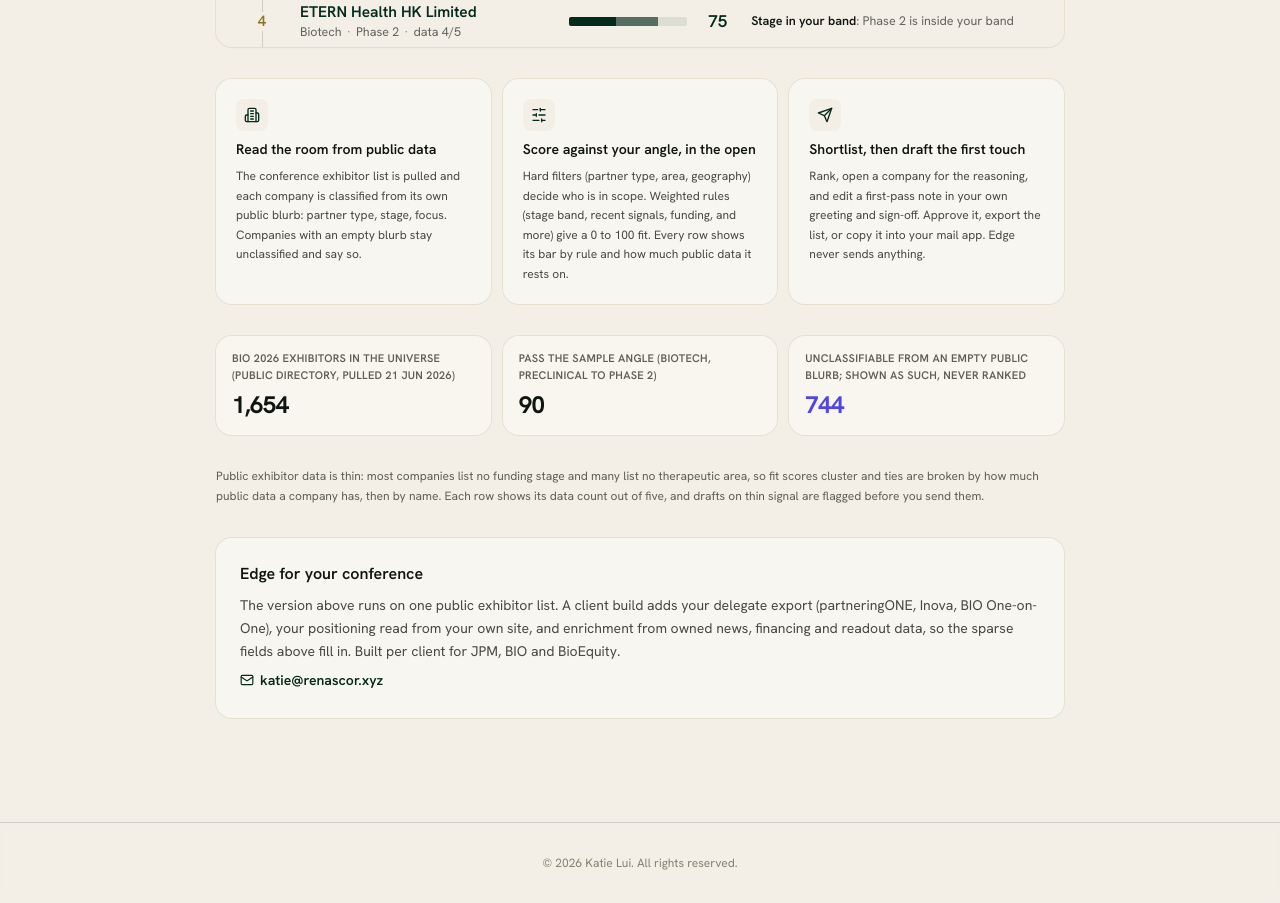
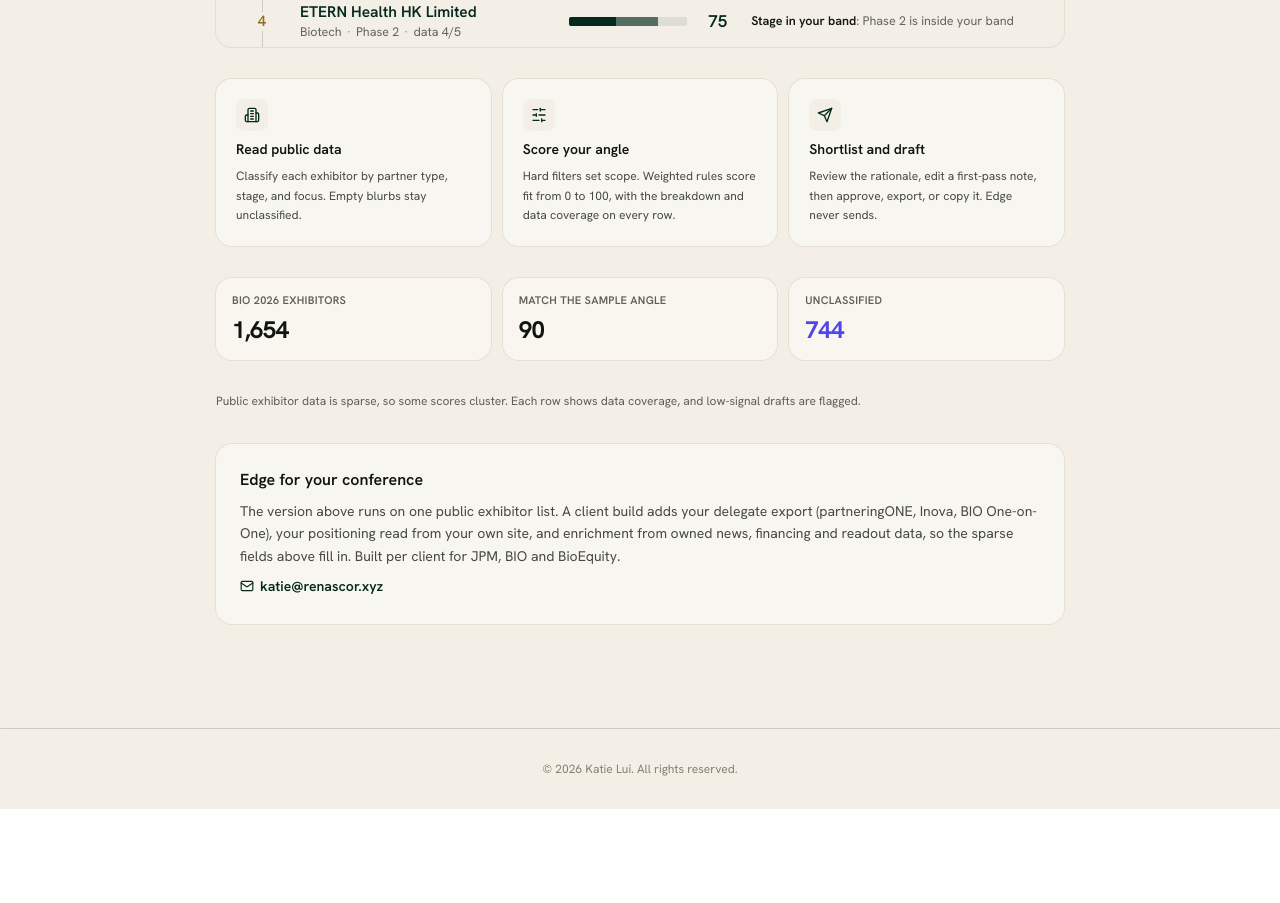
Before and after one commit to katieluii/katieluii.github.io, a React (Vite) app: page /partner-prioritisation in a window 1280 px wide. Shown: the part 1020-1923 px from the top of the page. After the commit the page ends 1829 px from the top, so only its background shows below. Built offline with nearby package versions, Linux system fonts and the light colour scheme; no server answers.

Commit message:
Tighten Edge workflow copy

```diff
--- a/src/pages/PartnerPrioritisation.tsx
+++ b/src/pages/PartnerPrioritisation.tsx
@@ -22,18 +22,18 @@ const SANDBOX = 'allow-scripts allow-popups allow-popups-to-escape-sandbox allow
 const STEPS = [
   {
     icon: <Building2 className="w-4 h-4" />,
-    title: 'Read the room from public data',
-    body: 'The conference exhibitor list is pulled and each company is classified from its own public blurb: partner type, stage, focus. Companies with an empty blurb stay unclassified and say so.',
+    title: 'Read public data',
+    body: 'Classify each exhibitor by partner type, stage, and focus. Empty blurbs stay unclassified.',
   },
   {
     icon: <SlidersHorizontal className="w-4 h-4" />,
-    title: 'Score against your angle, in the open',
-    body: 'Hard filters (partner type, area, geography) decide who is in scope. Weighted rules (stage band, recent signals, funding, and more) give a 0 to 100 fit. Every row shows its bar by rule and how much public data it rests on.',
+    title: 'Score your angle',
+    body: 'Hard filters set scope. Weighted rules score fit from 0 to 100, with the breakdown and data coverage on every row.',
   },
   {
     icon: <Send className="w-4 h-4" />,
-    title: 'Shortlist, then draft the first touch',
-    body: 'Rank, open a company for the reasoning, and edit a first-pass note in your own greeting and sign-off. Approve it, export the list, or copy it into your mail app. Edge never sends anything.',
+    title: 'Shortlist and draft',
+    body: 'Review the rationale, edit a first-pass note, then approve, export, or copy it. Edge never sends.',
   },
 ];
 
@@ -144,14 +144,13 @@ export function PartnerPrioritisation() {
 
         {/* The numbers, honestly */}
         <StatGrid cols={3}>
-          <StatCard label="BIO 2026 exhibitors in the universe (public directory, pulled 21 Jun 2026)" value="1,654" />
-          <StatCard label="Pass the sample angle (biotech, preclinical to Phase 2)" value="90" />
-          <StatCard label="Unclassifiable from an empty public blurb; shown as such, never ranked" value="744" accent />
+          <StatCard label="BIO 2026 exhibitors" value="1,654" />
+          <StatCard label="Match the sample angle" value="90" />
+          <StatCard label="Unclassified" value="744" accent />
         </StatGrid>
         <p className="text-xs text-zinc-500 dark:text-zinc-500 leading-relaxed -mt-4">
-          Public exhibitor data is thin: most companies list no funding stage and many list no therapeutic area, so
-          fit scores cluster and ties are broken by how much public data a company has, then by name. Each row shows
-          its data count out of five, and drafts on thin signal are flagged before you send them.
+          Public exhibitor data is sparse, so some scores cluster. Each row shows data coverage, and low-signal drafts
+          are flagged.
         </p>
 
         {/* Get it for your conference */}
```
